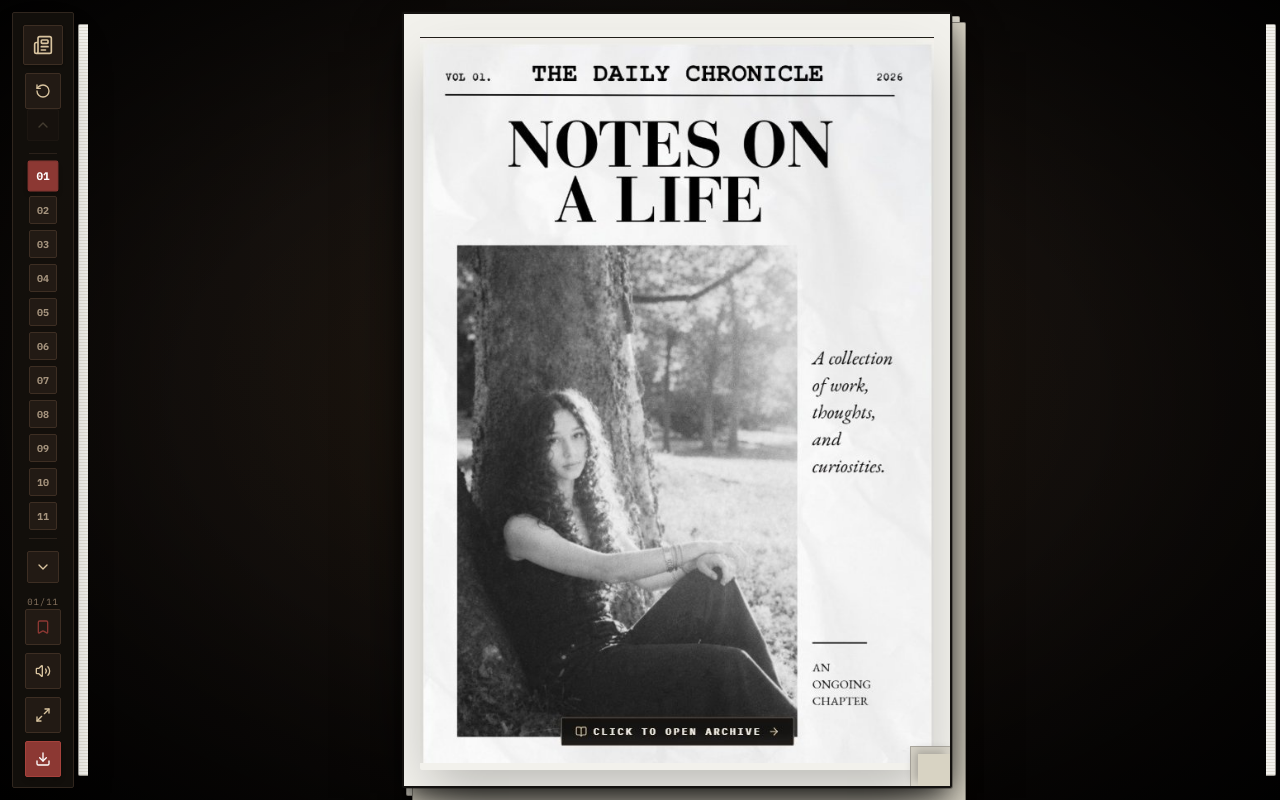
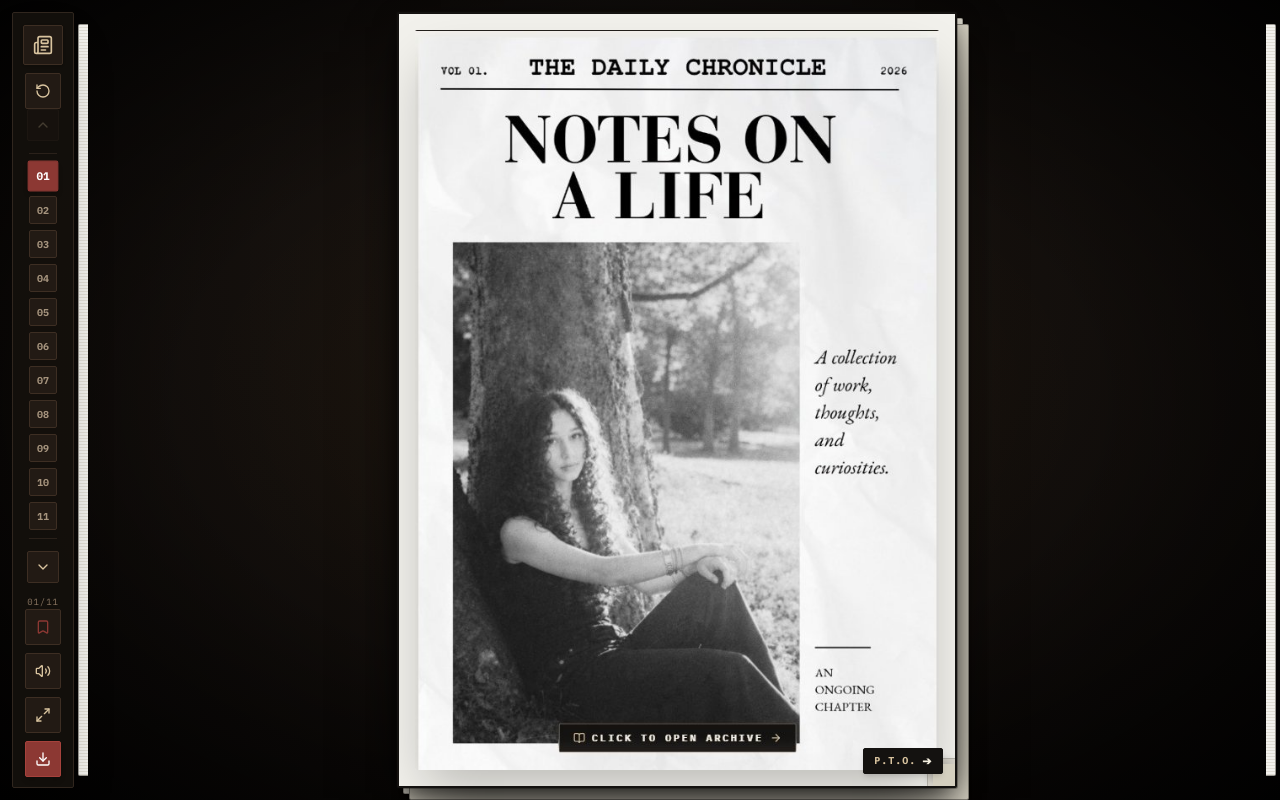
Before and after one commit to Sujith1911/abhishek-mathpati-portfolio, a React (Vite) app: page / in a window 1280 px wide. Built offline with nearby package versions, Linux system fonts and the light colour scheme; a web font is replaced by a local one.

Commit message:
feat: perfectly aligned page edge with P.T.O. pull animation lifting and fading out to the top

```diff
--- a/src/components/newspaper/Newspaper3DViewer.tsx
+++ b/src/components/newspaper/Newspaper3DViewer.tsx
@@ -41,9 +41,9 @@ export const Newspaper3DViewer: React.FC<Newspaper3DViewerProps> = ({
       return;
     }
 
-    const DURATION = 760; // ms for authentic broadsheet paper weight and physical peel
+    const DURATION = 740; // ms for authentic broadsheet paper weight and smooth lift
 
-    // Quintic / spring-like easing curve for tactile edge lifting
+    // Cubic easing curve for physical lift acceleration from corner to top
     const easeCubic = (t: number) =>
       t < 0.5 ? 4 * t * t * t : 1 - Math.pow(-2 * t + 2, 3) / 2;
 
@@ -74,62 +74,77 @@ export const Newspaper3DViewer: React.FC<Newspaper3DViewerProps> = ({
 
   const isForward = flipDirection === 'forward';
 
-  // Physical 3D Edge Lift Calculation:
-  // Instead of a 180° book turnover, the bottom-right edge lifts up in 3D (translateZ),
-  // arching upward (rotateX), tilting (rotateZ), and peeling off the stack.
-  const liftElevation = isForward
-    ? Math.sin(progress * Math.PI * 0.72) * 260
-    : Math.sin((1 - progress) * Math.PI * 0.72) * 260;
+  // ---------------------------------------------------------------------------
+  // PHYSICAL 3D EDGE LIFT & FADE OUT TO TOP CALCULATION
+  // Starts by pulling up from the bottom-right edge (P.T.O. corner),
+  // arching upward in 3D, elevating, and fading cleanly out toward the top.
+  // ---------------------------------------------------------------------------
+  const p = isForward ? progress : 1 - progress;
 
-  const liftX = isForward ? -progress * 190 : -(1 - progress) * 190;
-  const liftY = isForward ? -progress * 75 : -(1 - progress) * 75;
-  const rotateX = isForward
-    ? Math.sin(progress * Math.PI) * 24
-    : Math.sin((1 - progress) * Math.PI) * 24;
-  const rotateY = isForward ? progress * 16 : (1 - progress) * 16;
-  const rotateZ = isForward ? -progress * 12 : -(1 - progress) * 12;
+  // Elevation rising toward viewer (translateZ)
+  const liftElevation = Math.sin(p * Math.PI * 0.75) * 240;
 
+  // Glides upward toward the top (translateY)
+  const liftY = -p * 280;
+
+  // Slight natural diagonal drift as pulled from bottom-right (translateX)
+  const liftX = -p * 70;
+
+  // Arching pitch (rotateX) as the bottom edge curls upward
+  const rotateX = Math.sin(p * Math.PI * 0.8) * 28;
+
+  // Yaw (rotateY) as the right edge lifts ahead of the left
+  const rotateY = p * 16;
+
+  // Roll tilt (rotateZ) as hand pulls diagonally up
+  const rotateZ = -p * 12;
+
+  // Clean fade out to the top:
+  // Solid during initial lift, then smoothly dissolves into the top of the viewport
   const sheetOpacity = isForward
-    ? progress > 0.72
-      ? Math.max(0, 1 - (progress - 0.72) / 0.28)
+    ? p > 0.35
+      ? Math.max(0, 1 - (p - 0.35) / 0.65)
       : 1
-    : progress < 0.28
-    ? Math.max(0, progress / 0.28)
+    : p < 0.65
+    ? Math.max(0, p / 0.65)
     : 1;
 
-  const dynamicShadowOpacity = Math.sin(progress * Math.PI) * 0.45;
+  // Dynamic shadow cast on the base page below
+  const castShadowOpacity = isForward
+    ? Math.max(0, 1 - progress * 1.4) * 0.4
+    : Math.max(0, progress * 1.4) * 0.4;
+
+  const dynamicSheetShadow = Math.sin(progress * Math.PI) * 0.4;
 
   return (
     <div
       className="relative w-full h-full flex items-center justify-center select-none"
-      style={{ perspective: '2200px' }}
+      style={{ perspective: '2400px' }}
     >
-      {/* ========================================================================= */}
-      {/* 1. STATIC SINGLE PAGE VIEW (WHEN NOT FLIPPING)                            */}
-      {/* ========================================================================= */}
+      {/* Centered Broadsheet Stack Stage with Exact Aspect Ratio Container */}
+      <div className="relative h-full max-h-[calc(100vh-1.25rem)] aspect-[622/877] max-w-full flex items-center justify-center">
+        {/* Archival Depth Stack Layers Underneath (Seamlessly Aligned) */}
+        <div className="absolute inset-0 translate-x-1.5 translate-y-1.5 bg-[#e3dfd3] border border-[#141210]/30 rounded-xs shadow-md pointer-events-none" />
+        <div className="absolute inset-0 translate-x-3 translate-y-3 bg-[#dad5c6] border border-[#141210]/40 rounded-xs shadow-xl pointer-events-none" />
+
+        {/* ===================================================================== */}
+        {/* 1. STATIC SINGLE PAGE (WHEN NOT FLIPPING)                             */}
+        {/* ===================================================================== */}
         {!isFlipping && (
-        <div className="relative w-full h-full flex items-center justify-center animate-in fade-in duration-300">
-          {/* Stack elevation border depth behind the single page */}
-          <div className="absolute inset-0 max-h-[calc(100vh-1.25rem)] aspect-[622/877] max-w-full m-auto pointer-events-none">
-            <div className="absolute inset-0 translate-x-1.5 translate-y-1.5 bg-[#e3dfd3] border border-[#141210]/30 rounded-xs shadow-md" />
-            <div className="absolute inset-0 translate-x-3 translate-y-3 bg-[#dad5c6] border border-[#141210]/40 rounded-xs shadow-xl" />
-          </div>
-
-          {/* Centered Single Page Broadsheet Frame */}
-          <div className="newspaper-paper-texture newspaper-broadsheet-shadow relative h-full max-h-[calc(100vh-1.25rem)] aspect-[622/877] max-w-full border-2 border-[#141210] rounded-xs overflow-hidden flex flex-col justify-between z-10">
+          <div className="newspaper-paper-texture newspaper-broadsheet-shadow relative w-full h-full border-2 border-[#141210] rounded-xs overflow-hidden flex flex-col justify-between z-10 animate-in fade-in duration-300">
             {renderNewspaperPage(currentSpread, {
               onOpenNewspaper: onTurnNext,
               onNavigateToSpread,
             })}
 
-            {/* Interactive Lifted Corner Flap (Bottom-Right Dog-Ear Curl) */}
+            {/* P.T.O. (Please Turn Over) Clean Archival Lift Trigger */}
             {currentSpread < totalSpreads && (
               <div
                 onClick={onTurnNext}
                 onMouseEnter={() => setIsCornerHovered(true)}
                 onMouseLeave={() => setIsCornerHovered(false)}
-                className="absolute bottom-0 right-0 w-16 h-16 cursor-pointer group z-40 pointer-events-auto"
-                title="Lift corner to turn page"
+                className="absolute bottom-2.5 right-2.5 sm:bottom-3 sm:right-3 z-30 flex items-center group cursor-pointer pointer-events-auto"
+                title="Please Turn Over (P.T.O.)"
                 role="button"
                 tabIndex={0}
                 onKeyDown={(e) => {
@@ -139,36 +154,122 @@ export const Newspaper3DViewer: React.FC<Newspaper3DViewerProps> = ({
                   }
                 }}
               >
-                {/* Exposed paper peek under corner */}
-                <div className="absolute bottom-0 right-0 w-10 h-10 bg-[#e0dcd0] border-t border-l border-[#141210]/25 shadow-inner" />
+                <div
+                  className={`flex items-center gap-1.5 px-2.5 py-1 rounded-xs font-mono-tech text-[9.5px] sm:text-[10px] font-bold tracking-widest uppercase transition-all duration-300 border shadow-md select-none ${
+                    isCornerHovered
+                      ? 'bg-[#8C3833] text-white border-[#8C3833] -translate-y-0.5 shadow-lg'
+                      : 'bg-[#141210] text-[#f5f0e1] border-[#141210] hover:bg-[#8C3833]'
+                  }`}
+                >
+                  <span className="text-[#d9c49f] font-bold">P.T.O.</span>
+                  <span className="text-[11px] transition-transform duration-200 group-hover:translate-x-0.5">
+                    ➔
+                  </span>
+                </div>
+              </div>
+            )}
 
-                {/* 3D Folded/Curled Dog-Ear Corner */}
+            {/* Corner Fold Curl (Perfect Alignment inside page border) */}
+            {currentSpread < totalSpreads && (
               <div
-                  className={`absolute bottom-0 right-0 w-0 h-0 border-solid border-b-transparent border-r-transparent border-t-[#d8d3c3] border-l-[#d8d3c3] shadow-[-4px_-4px_10px_rgba(0,0,0,0.25)] transition-all duration-300 ${
+                onClick={onTurnNext}
+                onMouseEnter={() => setIsCornerHovered(true)}
+                onMouseLeave={() => setIsCornerHovered(false)}
+                className="absolute bottom-0 right-0 w-12 h-12 z-25 cursor-pointer overflow-hidden pointer-events-auto"
+              >
+                <div className="absolute bottom-0 right-0 w-7 h-7 bg-[#dedad0] border-t border-l border-[#141210]/20 shadow-inner" />
+                <div
+                  className={`absolute bottom-0 right-0 w-0 h-0 border-solid border-b-transparent border-r-transparent border-t-[#d4cfbf] border-l-[#d4cfbf] transition-all duration-300 shadow-[-3px_-3px_8px_rgba(0,0,0,0.22)] ${
                     isCornerHovered
-                      ? 'border-t-[46px] border-l-[46px] -translate-x-1 -translate-y-1 shadow-[-6px_-6px_14px_rgba(0,0,0,0.35)]'
-                      : 'border-t-[32px] border-l-[32px]'
+                      ? 'border-t-[34px] border-l-[34px]'
+                      : 'border-t-[22px] border-l-[22px]'
                   }`}
                 />
+              </div>
+            )}
+          </div>
+        )}
 
-                {/* Subtle "LIFT" invitation text on hover */}
-                <span
-                  className={`absolute bottom-1 right-1 font-mono-tech text-[8px] font-bold text-[#8C3833] tracking-tighter transition-opacity duration-200 ${
-                    isCornerHovered ? 'opacity-100' : 'opacity-0'
-                  }`}
+        {/* ===================================================================== */}
+        {/* 2. REAL-TIME PHYSICAL "LIFT & FADE OUT TO TOP" FLIP ANIMATION         */}
+        {/* ===================================================================== */}
+        {isFlipping && (
+          <div
+            className="relative w-full h-full overflow-visible"
+            style={{ transformStyle: 'preserve-3d' }}
           >
-                  LIFT →
-                </span>
+            {/* ----------------------------------------------------------------- */}
+            {/* BASE PAGE UNDERNEATH (STATIONARY ON DESK, PERFECTLY ALIGNED)     */}
+            {/* ----------------------------------------------------------------- */}
+            <div className="newspaper-paper-texture newspaper-broadsheet-shadow absolute inset-0 w-full h-full border-2 border-[#141210] rounded-xs overflow-hidden flex flex-col justify-between z-10 bg-[#faf9f6]">
+              {renderNewspaperPage(isForward ? targetSpread : currentSpread, {
+                onNavigateToSpread,
+              })}
+
+              {/* P.T.O. Indicator on Target Base Page */}
+              {(isForward ? targetSpread : currentSpread) < totalSpreads && (
+                <div className="absolute bottom-2.5 right-2.5 sm:bottom-3 sm:right-3 z-30 flex items-center pointer-events-none">
+                  <div className="flex items-center gap-1.5 px-2.5 py-1 rounded-xs font-mono-tech text-[9.5px] sm:text-[10px] font-bold tracking-widest uppercase bg-[#141210] text-[#f5f0e1] border border-[#141210] shadow-md">
+                    <span className="text-[#d9c49f] font-bold">P.T.O.</span>
+                    <span className="text-[11px]">➔</span>
+                  </div>
+                </div>
+              )}
+
+              {/* Dynamic cast shadow from ascending sheet */}
+              <div
+                className="absolute inset-0 pointer-events-none transition-opacity bg-gradient-to-t from-black/45 via-black/15 to-transparent"
+                style={{ opacity: castShadowOpacity }}
+              />
+            </div>
+
+            {/* ----------------------------------------------------------------- */}
+            {/* THE LIFTING SHEET (LIFTS FROM BOTTOM-RIGHT & FADES OUT TO TOP)    */}
+            {/* ----------------------------------------------------------------- */}
+            <div
+              className="newspaper-paper-texture absolute inset-0 w-full h-full border-2 border-[#141210] rounded-xs overflow-hidden flex flex-col justify-between z-40 pointer-events-none"
+              style={{
+                transformOrigin: '20% 10%',
+                transformStyle: 'preserve-3d',
+                transform: `translate3d(${liftX}px, ${liftY}px, ${liftElevation}px) rotateX(${rotateX}deg) rotateY(${rotateY}deg) rotateZ(${rotateZ}deg)`,
+                opacity: sheetOpacity,
+                boxShadow: `0 ${35 * progress}px ${70 * progress}px rgba(0,0,0,${dynamicSheetShadow})`,
+                willChange: 'transform, opacity',
+              }}
+            >
+              {renderNewspaperPage(isForward ? currentSpread : targetSpread, {
+                onNavigateToSpread,
+              })}
+
+              {/* P.T.O. on lifting sheet as it pulls up */}
+              {(isForward ? currentSpread : targetSpread) < totalSpreads && (
+                <div className="absolute bottom-2.5 right-2.5 sm:bottom-3 sm:right-3 z-30 flex items-center">
+                  <div className="flex items-center gap-1.5 px-2.5 py-1 rounded-xs font-mono-tech text-[9.5px] sm:text-[10px] font-bold tracking-widest uppercase bg-[#8C3833] text-white border border-[#8C3833] shadow-lg">
+                    <span className="text-[#d9c49f] font-bold">P.T.O.</span>
+                    <span className="text-[11px]">➔</span>
+                  </div>
+                </div>
+              )}
+
+              {/* Realistic Curvature Sheen as sheet arches in 3D */}
+              <div
+                className="absolute inset-0 pointer-events-none bg-gradient-to-b from-white/20 via-transparent to-black/25"
+                style={{ opacity: dynamicSheetShadow }}
+              />
+            </div>
           </div>
         )}
       </div>
 
-          {/* Desk Wing: Left Navigation (Previous Page) */}
+      {/* ======================================================================= */}
+      {/* DESK SIDE NAVIGATION CONTROLS (LATERAL WINGS)                           */}
+      {/* ======================================================================= */}
       {currentSpread > 1 && (
         <button
           type="button"
           onClick={onTurnPrev}
-              className="hidden lg:flex absolute left-4 top-1/2 -translate-y-1/2 w-12 h-24 items-center justify-center group bg-transparent hover:bg-black/[0.04] transition-all cursor-pointer z-30"
+          disabled={isFlipping}
+          className="hidden lg:flex absolute left-4 top-1/2 -translate-y-1/2 w-12 h-24 items-center justify-center group bg-transparent hover:bg-black/[0.04] transition-all cursor-pointer z-30 disabled:opacity-30"
           title="Previous Page (Click or Arrow Left)"
           aria-label="Previous Page"
         >
@@ -178,13 +279,13 @@ export const Newspaper3DViewer: React.FC<Newspaper3DViewerProps> = ({
         </button>
       )}
 
-          {/* Desk Wing: Right Navigation (Next Page) */}
       {currentSpread < totalSpreads && (
         <button
           type="button"
           onClick={onTurnNext}
-              className="hidden lg:flex absolute right-4 top-1/2 -translate-y-1/2 w-12 h-24 items-center justify-center group bg-transparent hover:bg-black/[0.04] transition-all cursor-pointer z-30"
-              title="Next Page (Click or Arrow Right)"
+          disabled={isFlipping}
+          className="hidden lg:flex absolute right-4 top-1/2 -translate-y-1/2 w-12 h-24 items-center justify-center group bg-transparent hover:bg-black/[0.04] transition-all cursor-pointer z-30 disabled:opacity-30"
+          title="Next Page • P.T.O. (Click or Arrow Right)"
           aria-label="Next Page"
         >
           <div className="opacity-0 group-hover:opacity-90 transition-opacity bg-[#14100c]/85 text-[#f5f0e1] p-2.5 rounded-xs shadow-lg flex items-center justify-center">
@@ -193,71 +294,5 @@ export const Newspaper3DViewer: React.FC<Newspaper3DViewerProps> = ({
         </button>
       )}
     </div>
-      )}
-
-      {/* ========================================================================= */}
-      {/* 2. REAL-TIME PHYSICAL "LIFT UP FROM EDGE" ANIMATION (DURING FLIP)         */}
-      {/* ========================================================================= */}
-      {isFlipping && (
-        <div
-          className="relative w-full h-full flex items-center justify-center overflow-visible"
-          style={{ transformStyle: 'preserve-3d' }}
-        >
-          {/* Depth Stack Below */}
-          <div className="absolute inset-0 max-h-[calc(100vh-1.25rem)] aspect-[622/877] max-w-full m-auto pointer-events-none">
-            <div className="absolute inset-0 translate-x-1.5 translate-y-1.5 bg-[#e3dfd3] border border-[#141210]/30 rounded-xs shadow-md" />
-            <div className="absolute inset-0 translate-x-3 translate-y-3 bg-[#dad5c6] border border-[#141210]/40 rounded-xs shadow-xl" />
-          </div>
-
-          {/* ------------------------------------------------------------------- */}
-          {/* BASE PAGE UNDERNEATH (STATIONARY ON THE DESK STACK)                */}
-          {/* ------------------------------------------------------------------- */}
-          <div className="newspaper-paper-texture newspaper-broadsheet-shadow relative h-full max-h-[calc(100vh-1.25rem)] aspect-[622/877] max-w-full border-2 border-[#141210] rounded-xs overflow-hidden flex flex-col justify-between z-10 bg-[#faf9f6]">
-            {renderNewspaperPage(isForward ? targetSpread : currentSpread, {
-              onNavigateToSpread,
-            })}
-
-            {/* Dynamic cast shadow from the lifting sheet hovering above */}
-            <div
-              className="absolute inset-0 pointer-events-none transition-opacity bg-gradient-to-tl from-black/40 via-black/15 to-transparent"
-              style={{
-                opacity: isForward
-                  ? (1 - progress) * 0.45
-                  : progress * 0.45,
-              }}
-            />
-          </div>
-
-          {/* ------------------------------------------------------------------- */}
-          {/* THE 3D LIFTING SHEET (LIFTS FROM BOTTOM-RIGHT EDGE OFF THE STACK)   */}
-          {/* ------------------------------------------------------------------- */}
-          <div
-            className="newspaper-paper-texture absolute h-full max-h-[calc(100vh-1.25rem)] aspect-[622/877] max-w-full border-2 border-[#141210] rounded-xs overflow-hidden flex flex-col justify-between z-40 pointer-events-none"
-            style={{
-              transformOrigin: '0% 0%',
-              transformStyle: 'preserve-3d',
-              transform: `translate3d(${liftX}px, ${liftY}px, ${liftElevation}px) rotateX(${rotateX}deg) rotateY(${rotateY}deg) rotateZ(${rotateZ}deg)`,
-              opacity: sheetOpacity,
-              boxShadow: `0 ${30 * progress}px ${60 * progress}px rgba(0,0,0,${dynamicShadowOpacity})`,
-              willChange: 'transform, opacity',
-            }}
-          >
-            {/* Content of the lifting sheet */}
-            {renderNewspaperPage(isForward ? currentSpread : targetSpread, {
-              onNavigateToSpread,
-            })}
-
-            {/* Realistic paper curvature light gradient as the edge curls upward */}
-            <div
-              className="absolute inset-0 pointer-events-none bg-gradient-to-br from-white/20 via-transparent to-black/20"
-              style={{ opacity: dynamicShadowOpacity }}
-            />
-
-            {/* Bottom-right corner curl effect on the sheet as it lifts */}
-            <div className="absolute bottom-0 right-0 w-24 h-24 pointer-events-none bg-gradient-to-tl from-black/20 via-transparent to-transparent" />
-          </div>
-        </div>
-      )}
-    </div>
   );
 };
```
Also changed, not shown: src/components/AntiDevTools.tsx (line endings or trailing spaces). Lines whose indentation alone changed are shown as unchanged.
